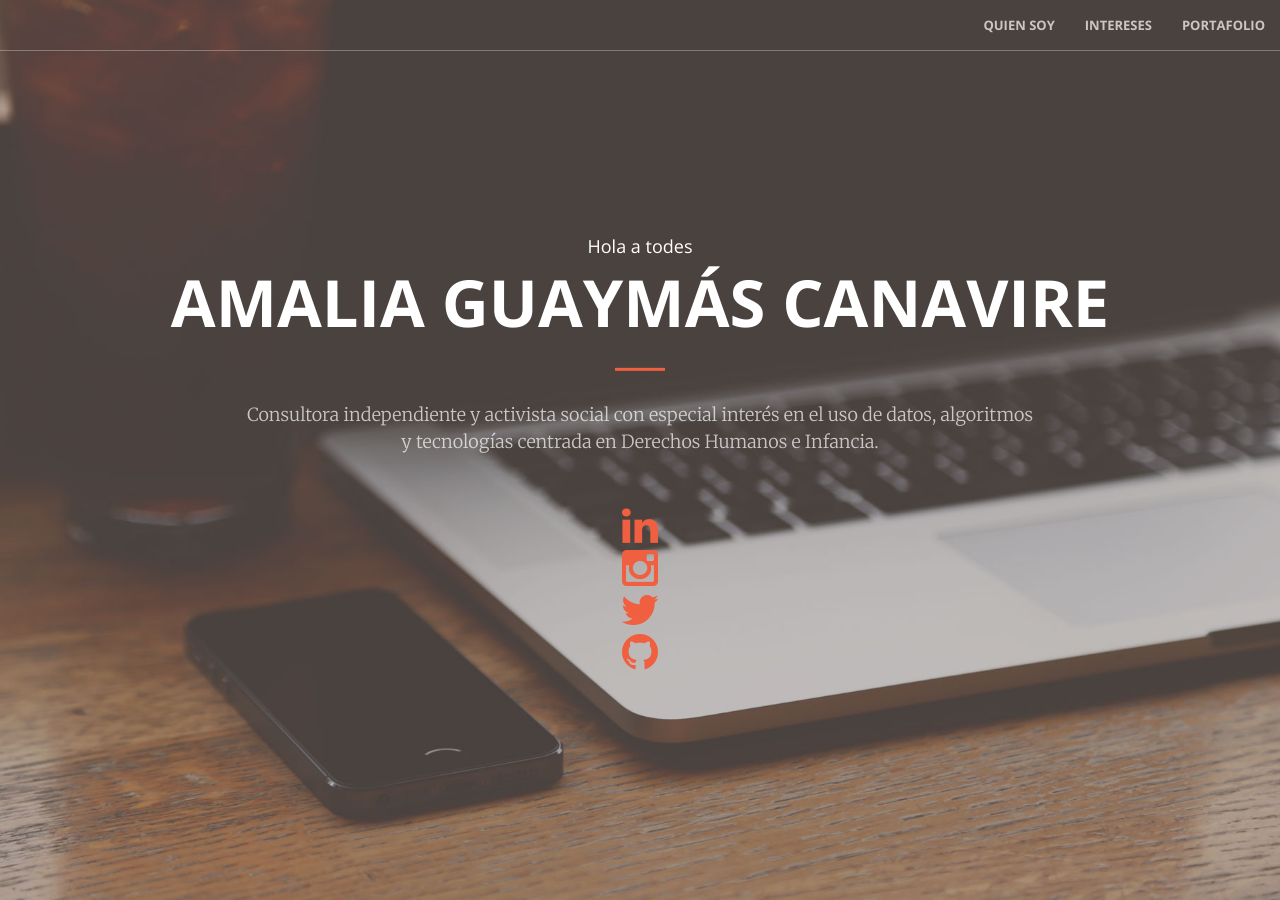
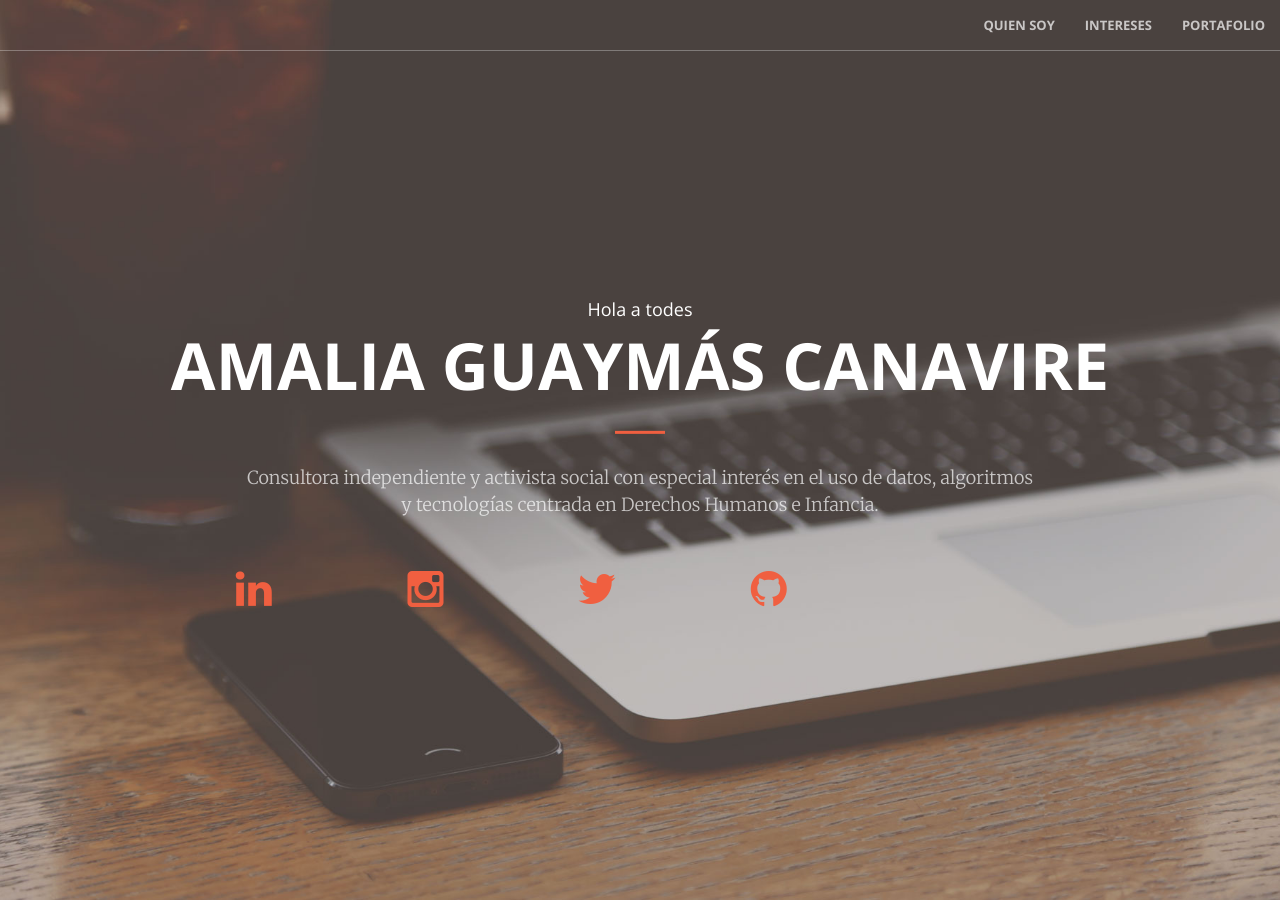
Before and after one commit to AmaliaGuaymasCanavire/amaliaguaymascanavire.github.io, a Jekyll site: the page built from index.html, in a window 1280 px wide and 900 px high. Built offline with Jekyll 4.4.1, drawn with Linux system fonts in a browser that asks for light colours.

Commit message:
template

```diff
--- a/_includes/header.html
+++ b/_includes/header.html
@@ -6,24 +6,24 @@
             <hr>
             <p>Consultora independiente y activista social con especial interés en el uso de datos, algoritmos y tecnologías centrada en Derechos Humanos e Infancia.	</p>
 			<div class="row">
-					<div class=".col-md-1 .col-md-offset-1 text-center">
+					<div class="col-md-1 col-md-offset-1 text-center">
 						<a href="https://www.linkedin.com/in/{{ site.linkedin_username }}">
 							<i class="fa fa-linkedin fa-3x wow bounceIn" data-wow-delay=".1s"></i>
 
 						</a>
 					</div>
 
-					<div class=".col-md-1 .col-md-offset-1 text-center">
+					<div class="col-md-1 col-md-offset-1 text-center">
 						<a href="https://www.instagram.com/{{ site.ig_username }}">
 							<i class="fa fa-instagram fa-3x wow bounceIn" data-wow-delay=".1s"></i>
 						</a>
 					</div>
-					<div class=".col-md-1 .col-md-offset-1 text-center">
+					<div class="col-md-1 col-md-offset-1 text-center">
 						<a href="https://twitter.com/{{ site.twitter_username }}">
 							<i class="fa fa-twitter fa-3x wow bounceIn" data-wow-delay=".1s"></i>
 						</a>
 					</div>
-					<div class=".col-md-1 .col-md-offset-1 text-center">
+					<div class="col-md-1 col-md-offset-1 text-center">
 						<a href="https://github.com/{{ site.github_username }}">
 						<i class="fa fa-github fa-3x wow bounceIn" data-wow-delay=".1s"></i>
 						</a>
```
